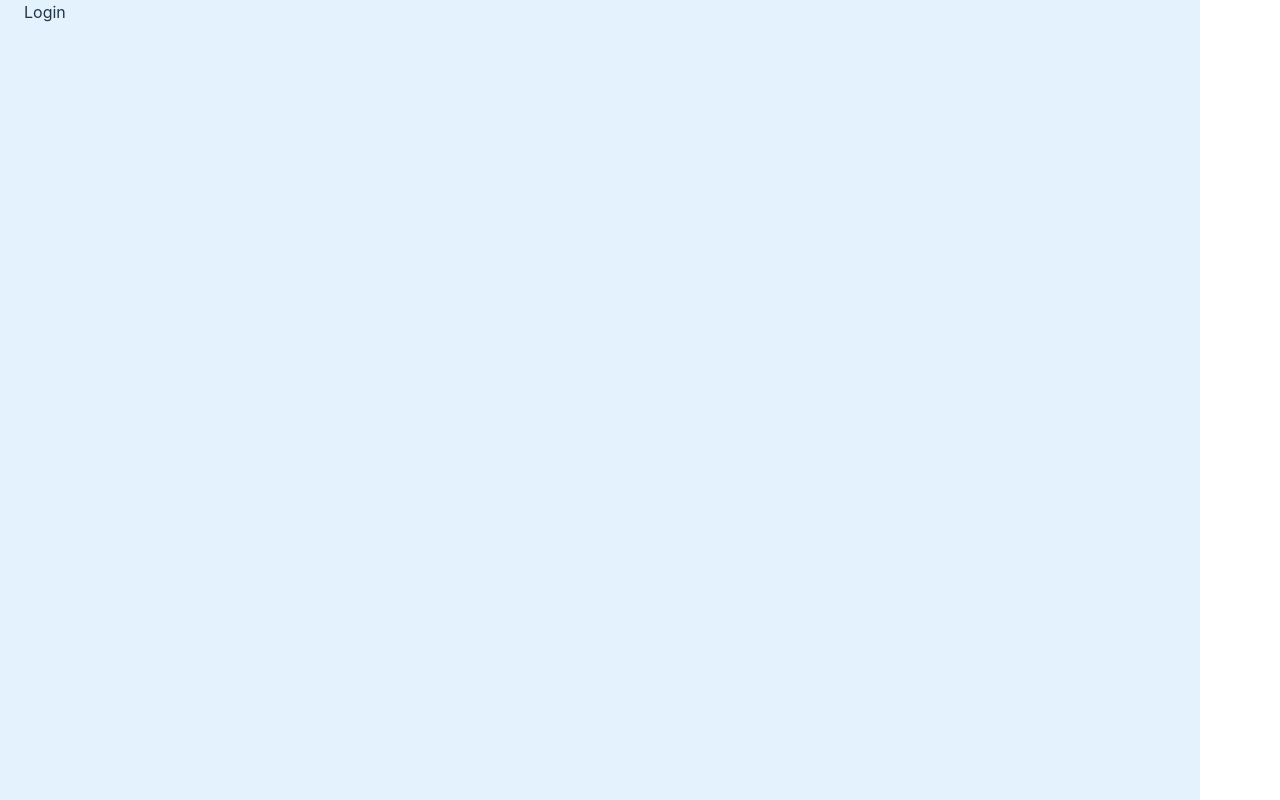
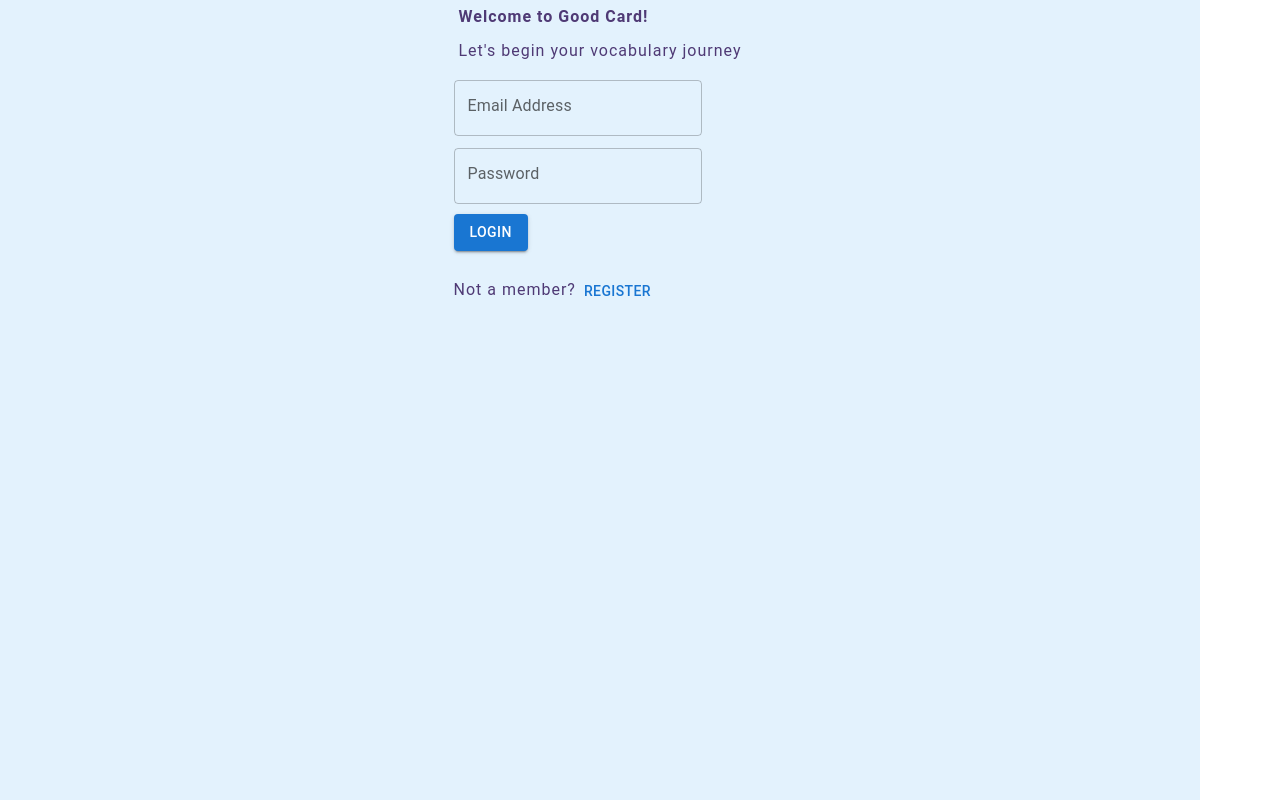
Before and after one commit to kenwCoding/good_card_frontend, a React (Vite) app: page /login in a window 1280 px wide. Built offline with nearby package versions, Linux system fonts and the light colour scheme.

Commit message:
login and register

```diff
--- a/src/pages/Login.jsx
+++ b/src/pages/Login.jsx
@@ -1,8 +1,45 @@
+import { Button, TextField, Typography } from '@mui/material'
 import React from 'react'
+import { useNavigate } from 'react-router-dom'
+import { CenterLayout } from '../layout'
 
 function Login() {
+  const userRegistrationLabels = ["Email Address", "Password"]
+  const navigate = useNavigate()
+
+  const navigateToRegister = () => {
+    navigate('/register')
+  }
   return (
-    <div>Login</div>
+    <div>
+      <CenterLayout>
+        <Typography color="purple.medium" style={{ letterSpacing: '1px' }}>
+          <div style={{ padding: '5px' }}><b>Welcome to Good Card!</b></div>
+          <div style={{ padding: '5px' }}>Let's begin your vocabulary journey</div>
+          {userRegistrationLabels.map((userRegistrationLabel, index) => {
+            return (
+              <div>
+                <TextField
+                  style={{ marginTop: '10px', paddingTop: '2px' }}
+                  id="demo-helper-text-misaligned-no-helper"
+                  label={userRegistrationLabel}
+                  key={index}
+                />
+              </div>
+            )
+          })}
+          <Button variant='contained' style={{ marginTop: '10px' }}>Login</Button>
+          <div style={{ marginTop: '20px', paddingTop: '2px' }}>
+            Not a member?
+            <Button
+              variant="text"
+              onClick={navigateToRegister}>Register</Button>
+          </div>
+        </Typography>
+
+      </CenterLayout>
+
+    </div >
   )
 }
 
```
